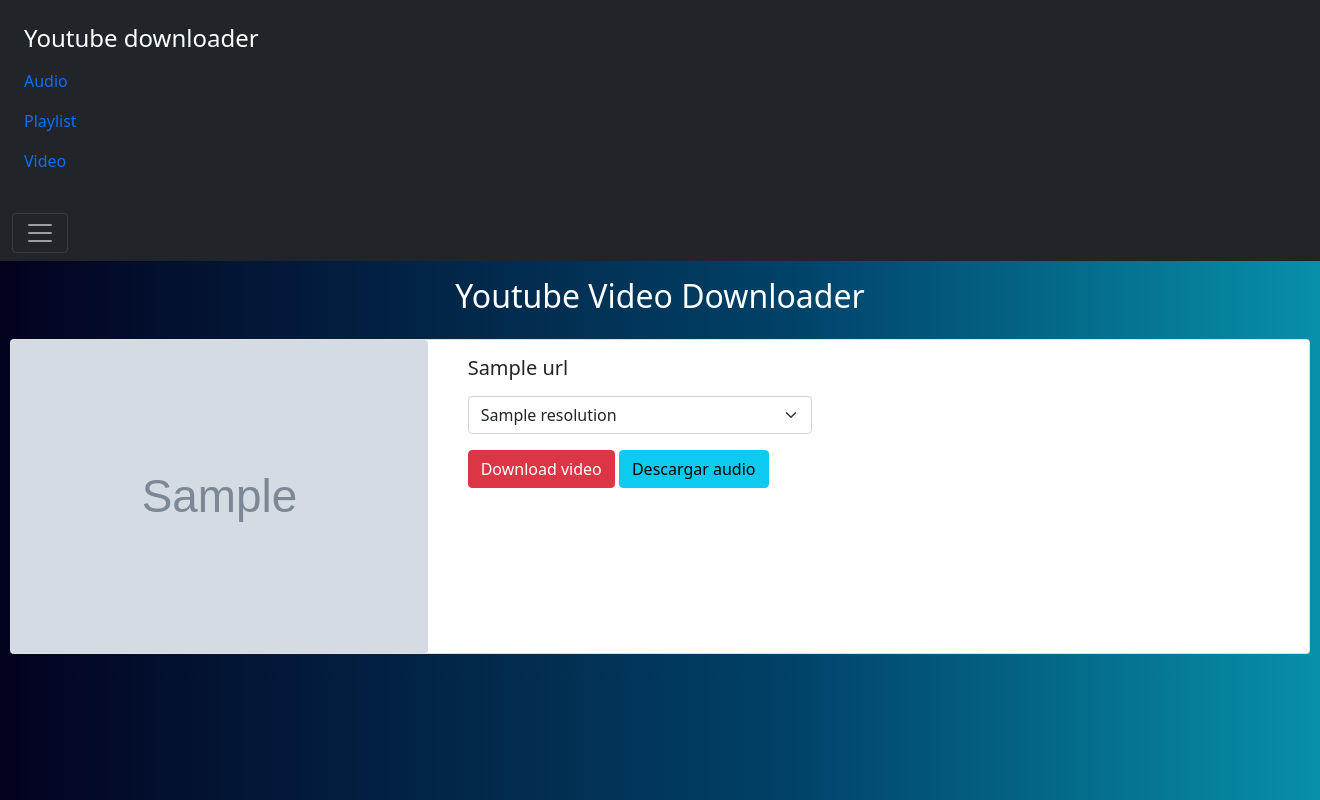
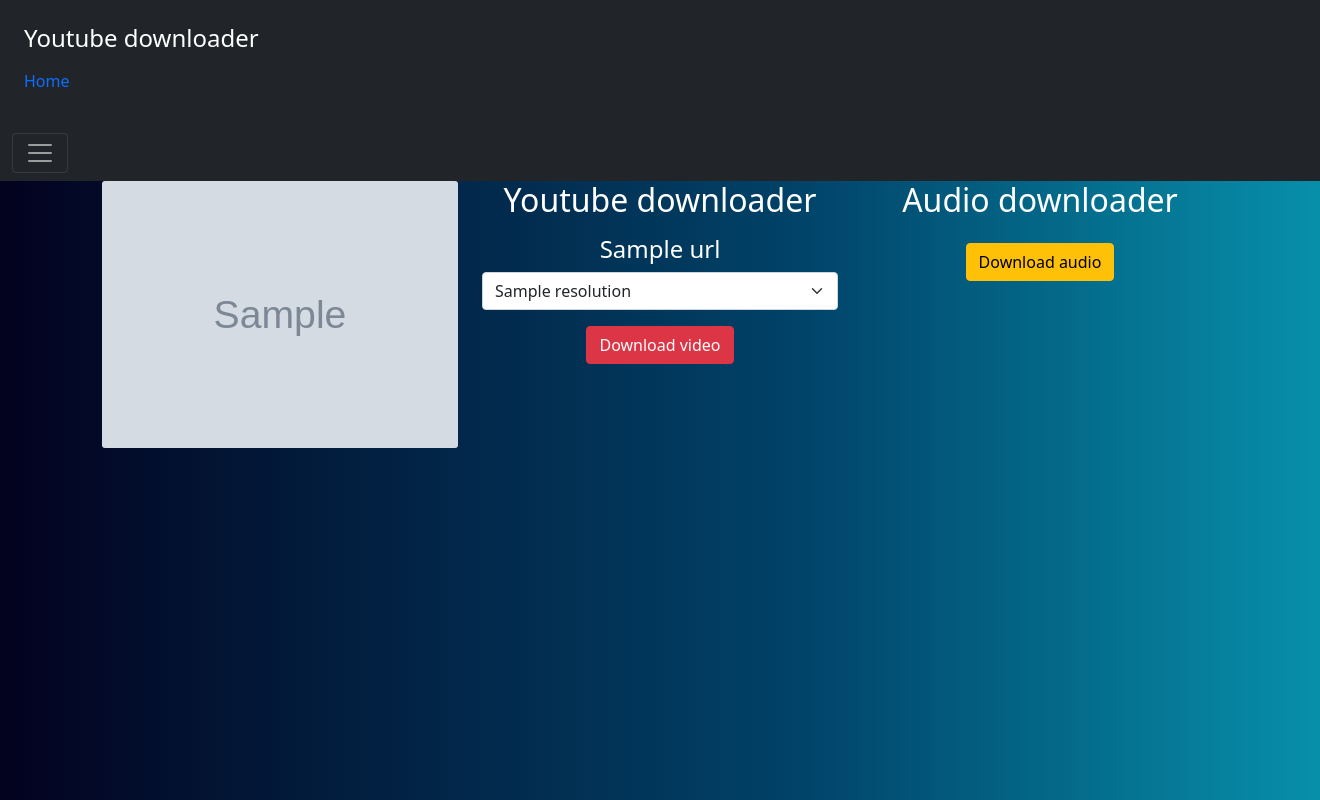
Before and after one commit to Parzival-ReadyPlayer/youtube-downloader-python, a Flask app: template templates/download.html in a window 1320 px wide, after a click that opens the changed part. Run offline with Flask 2, Linux system fonts and the light colour scheme; the template is opened without the code that fills it: most values are stand-ins (such as "Sample title", 1, 10 or a date in 2020); grey boxes marked "Sample" are stand-in pictures.

Commit message:
cambios en download.html y home

```diff
--- a/static/style.css
+++ b/static/style.css
@@ -9,3 +9,12 @@ body{
 h2 {
     color: white;
 }
+
+h4 {
+    color: white;
+}
+
+
+img {
+    max-width: 1300px;
+}
--- a/templates/download.html
+++ b/templates/download.html
@@ -2,40 +2,58 @@
 {% block content %}
 
 
+<div class="container">
+  <div class="row">
+    <div class="col-md-4">
+      <div>
+          <img src="{{url.thumbnail_url}}" class="card-img" alt="{{url.title}}">
+      </div>
+    </div>
+    <div class="col-md-4">
 
+      <!--Video downloader-->
+      <div>
+        <h2 class="text-center mb-3">Youtube downloader</h2>
+        <h4 class="text-center">{{ url.title }}</h4>
+      </div>
 
-    <h2 class="mt-3 text-center">Youtube Video Downloader</h2>
+      <!--Formulario video-->
 
         <form method="POST" action="{{ url_for('download_video') }}">
-        <div class="card my-4 mx-auto" style="max-width: 1300px;">
-            <div class="row no-gutters">
-              <div class="col-md-4">
-                <img src="{{url.thumbnail_url}}" class="card-img" alt="{{url.title}}">
-              </div>
-              <div class="col-md-8">
-                <div class="card-body">
-                  <h5 class="card-title">{{ url.title }}</h5>
-                  <p class="card-text">
-                    <div class="col-md-5">
           <select name="itag" class="form-select input-sm" aria-label="Default select example">
+            <!--Calidad del video-->
             {% for i in url.streams.filter(progressive=True) %}
                 <option value="{{ i.itag }}"> {{ i.resolution }} </option>
             {% endfor %}
           </select>
-                    </div>
-                    <div>
-                      <button type="submit" class="btn btn-danger mt-3" id = "download_btn">
+          <!--Boton para descargar-->
+            <div class="text-center">
+              <button type="submit" class="btn btn-danger mt-3" href="{{ url_for('download_video') }}">
                 Download video
               </button>
+            </div>
+        </form>
+        <!---->
+    </div>
 
-                     <button class="btn btn-info mt-3" type="submit" href="{{ url_for('download_audio') }}">Descargar audio </button>
+    <!--Audio downloader-->
+    <div class="col-md-4">
+        <h2 class="text-center">Audio downloader</h2>
+
+        <!--Formulario audio-->
+        <form method="POST" action="{{ url_for('download_audio') }}">
+          <div class="card-text text-center">
+            <button class="btn btn-warning mt-3" type="" href="{{ url_for('download_audio') }}">
+              Download audio
+            </button>
           </div>
-                  </p>
+        </form>
     </div>
     </div>
   </div>
 </div>
-    </form>
+
+
 
 
 {% endblock content %}
--- a/templates/index.html
+++ b/templates/index.html
@@ -12,7 +12,7 @@
   <!-- Form -->
   <div class="form-group">
 
-      <form action="{{ url_for('index') }}" method="POST" autocomplete="off" enctype="multipart/form-data">
+      <form action="{{ url_for('download_audio') }}" method="POST" autocomplete="off" enctype="multipart/form-data">
         {{ form.hidden_tag() }}
           {{ form.link (class="form-control form-control-lg", placeholder='Ingrese link..', autocomplete=off)}}
           <div class="form-group">
--- a/templates/layout.html
+++ b/templates/layout.html
@@ -26,13 +26,7 @@
           <h5 class="text-white h4">Youtube downloader</h5>
           <ul class="navbar-nav me-auto mb-2 mb-lg-0">
             <li class="nav-item">
-              <a class="nav-link active" aria-current="page" href="{{ url_for('index') }}">Audio</a>
-            </li>
-            <li class="nav-item">
-              <a class="nav-link" href="{{ url_for('playlist') }}">Playlist</a>
-            </li>
-            <li class="nav-item">
-              <a class="nav-link" href="{{ url_for('video') }}">Video</a>
+              <a class="nav-link active" aria-current="page" href="{{ url_for('home') }}">Home</a>
             </li>
           </ul>
         </div>
--- a/youtube_app.py
+++ b/youtube_app.py
@@ -19,77 +19,10 @@ class linkForm(FlaskForm):
     link = StringField('Youtube link', validators=[DataRequired()])
     submit = SubmitField('Descargar')
 
-# Ruta audio
-
-
-@app.route('/', methods=['GET', 'POST'])
-def index():
-    # Create form
-    form = linkForm()
-    if request.method == "POST":
-        flash('Iniciando descarga, espere por favor..', 'warning')
-        # Get link from form
-        link = request.form.get('link')
-        while True:
-            # Try catch block, if the input is not valid we print a error message
-            try:
-                # Call function
-                download_audio(link)
-                flash('Download succesfull', 'success')
-                return redirect(url_for('index'))
-            except:
-                flash('That is an invalid link', 'danger')
-                return redirect(url_for('index'))
-    return render_template('index.html', form = form)
-
-
-# Ruta playlist
-
-@app.route('/playlist', methods=['GET', 'POST'])
-def playlist():
-    form = linkForm()
-    if request.method == 'POST':
-        link = request.form.get('link')
-        while True:
-            try:
-                download_playlist(link)
-                flash('Download complete', 'success')
-                return redirect('playlist')
-            except:
-                flash('That is an invalid link for a playlist', 'danger')
-                return redirect('playlist')
-
-    return render_template('playlist.html', form=form)
-
-
-# Ruta video
-
-@app.route('/video', methods=['GET', 'POST'])
-def video():
-    # Create form
-    form = linkForm()
-    if request.method == "POST":
-        # Get link from form
-        link = request.form.get('link')
-        while True:
-            # Try catch block, if the input is not valid we print a error message
-            try:
-                # Call function
-                download_video(link)
-                flash('Download succesfull', 'success')
-                return redirect(url_for('video'))
-            except:
-                flash('That is an invalid link', 'danger')
-                return redirect(url_for('video'))
-    return render_template('video.html', form = form)
-
-
-
 
 
 @app.route("/home", methods = ["GET", "POST"])
 def home():
-
     form = linkForm()
     if request.method == "POST":
         session['link'] = request.form.get('link')
@@ -102,18 +35,7 @@ def home():
         return render_template("download.html", url = url, form = form)
     return render_template("home.html", form=form)
 
-@app.route("/download", methods = ["GET", "POST"])
-def download_video():
-    if request.method == "POST":
-        buffer = BytesIO()
-        url = YouTube(session['link'])
-        name = url.title
-        itag = request.form.get("itag")
-        video = url.streams.get_by_itag(itag)
-        video.stream_to_buffer(buffer)
-        buffer.seek(0)
-        return send_file(buffer, as_attachment=True, download_name=name, mimetype="video/mp4")
-    return redirect(url_for("home"))
+
 
 
 @app.route("/download_audio", methods = ["GET", "POST"])
@@ -121,12 +43,26 @@ def download_audio():
     if request.method == "POST":
         buffer = BytesIO()
         url = YouTube(session['link'])
-        name = url.title
+        name = url.title + '.mp3'
         audio = url.streams.get_audio_only()
         audio.stream_to_buffer(buffer)
         buffer.seek(0)
-        return send_file(buffer, as_attachment=True, download_name=name, mimetype="audio/mp3")
+        return send_file(buffer, as_attachment=True, download_name=name)
     return redirect(url_for("home"))
+
+@app.route("/download_video", methods = ["GET", "POST"])
+def download_video():
+    if request.method == "POST":
+        buffer = BytesIO()
+        url = YouTube(session['link'])
+        name = url.title
+        itag = request.form.get('itag')
+        video = url.streams.get_by_itag(itag)
+        video.stream_to_buffer(buffer)
+        buffer.seek(0)
+        return send_file(buffer, as_attachment=True, download_name=name, mimetype='video/mp4')
+    return redirect(url_for("home"))
+
 
 if __name__ == '__main__':
     app.run(debug=True)
```
Also changed, not shown: templates/home.html (+12 -4 lines), templates/playlist.html (deleted, +0 -22 lines), templates/video.html (deleted, +0 -23 lines). Lines whose indentation alone changed are shown as unchanged.
